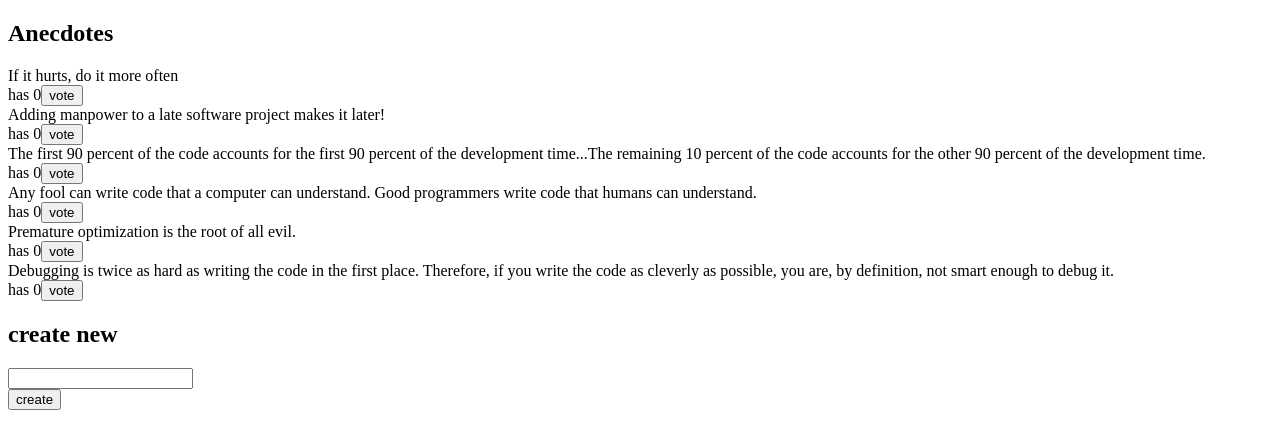
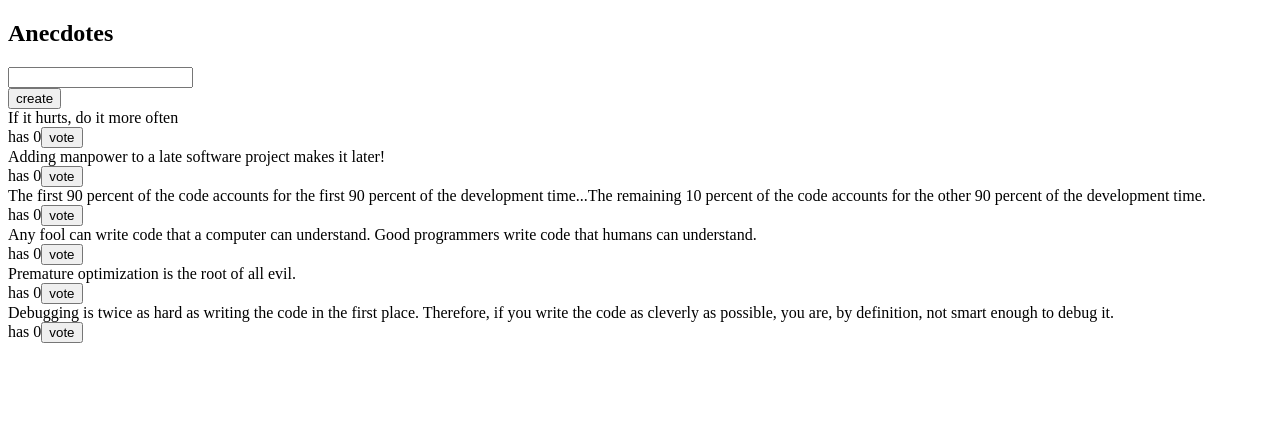
Before and after one commit to me-Sushil/fullstackopen-Exercise, a React (Vite) app in the folder part6/redux-anecdotes/: page / in a window 1280 px wide. Shown: the top 448 px of the page. Built offline with nearby package versions, Linux system fonts and the light colour scheme.

Commit message:
6.8  Completed

```diff
--- a/part6/redux-anecdotes/src/App.jsx
+++ b/part6/redux-anecdotes/src/App.jsx
@@ -1,28 +1,11 @@
-import { useSelector, useDispatch } from "react-redux";
-import { vote } from "./reducers/anecdoteReducer";
+import AnecdoteList from "./components/AnecdoteList";
 import AnecdoteForm from "./components/AnecdoteForm";
 const App = () => {
-  const anecdotes = useSelector((state) => state);
-  const dispatch = useDispatch();
-
-
-
   return (
     <div>
       <h2>Anecdotes</h2>
-      {[...anecdotes]
-        .sort((a, b) => b.votes - a.votes)
-        .map((anecdote) => (
-          <div key={anecdote.id}>
-            <div>{anecdote.content}</div>
-            <div>
-              has {anecdote.votes}
-              <button onClick={() => dispatch(vote(anecdote.id))}>vote</button>
-            </div>
-          </div>
-        ))}
-      <h2>create new</h2>
       <AnecdoteForm/>
+      <AnecdoteList/>
     </div>
   );
 };
```
